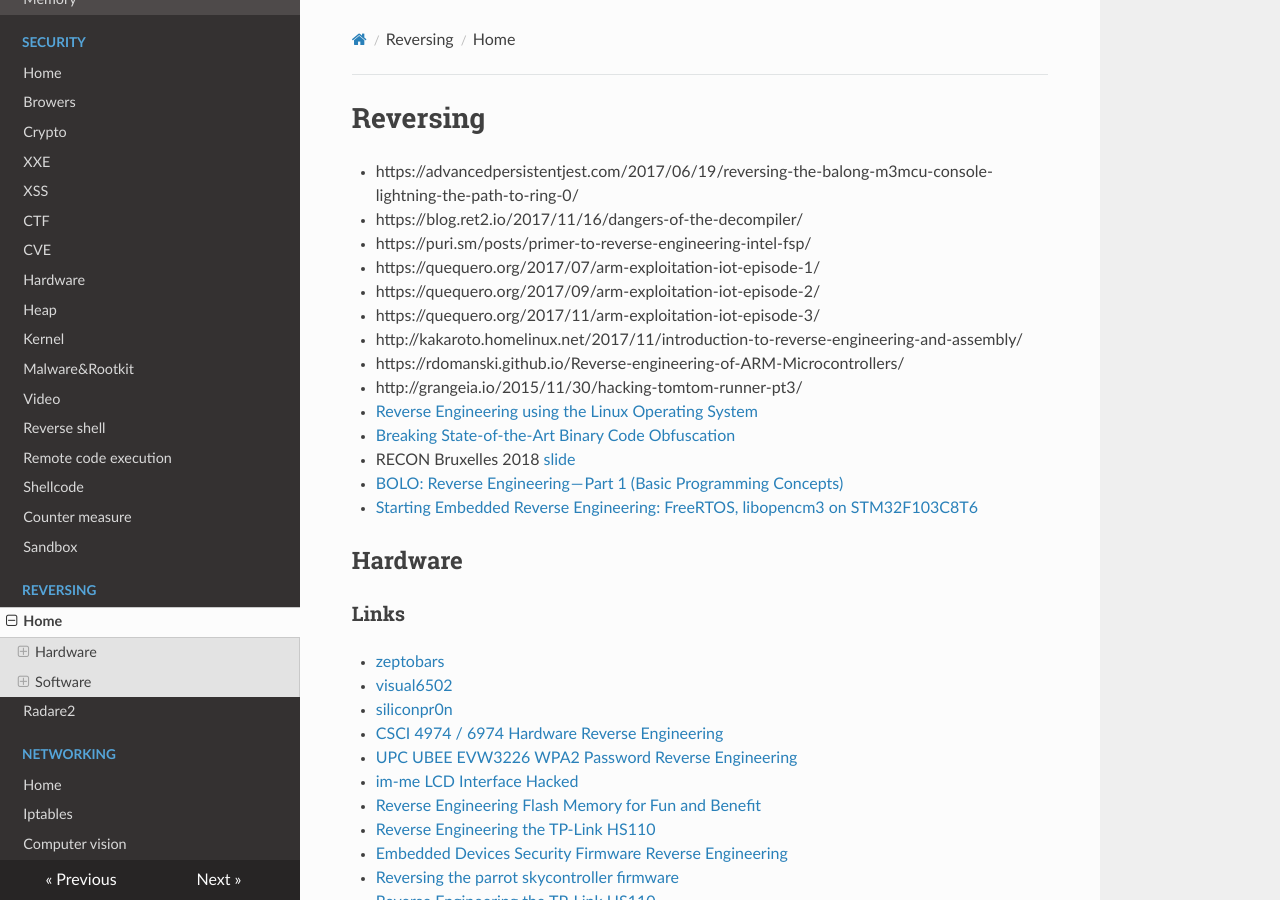
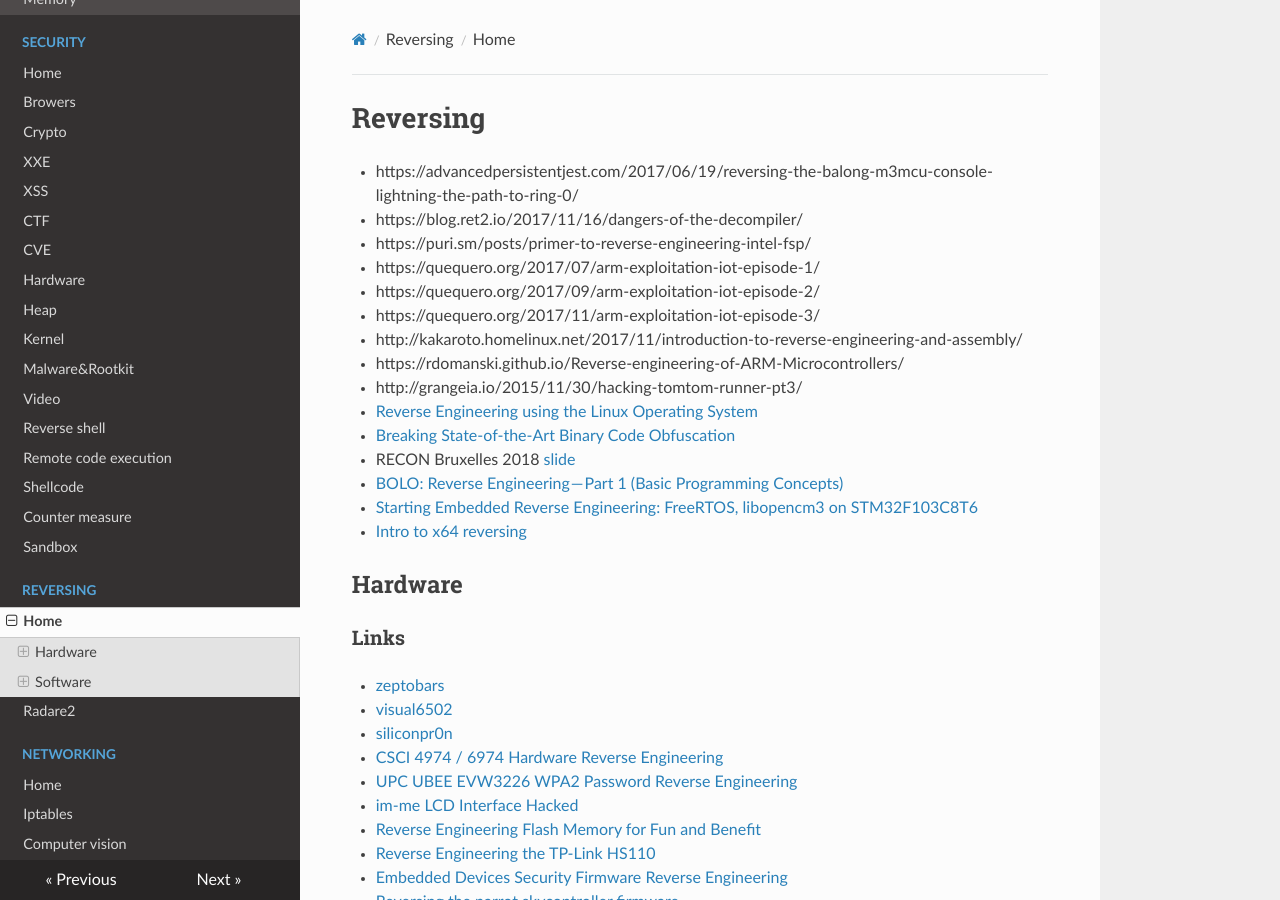
Before and after one commit to gipi/low-level, an MkDocs documentation site: the page built from docs/reversing/reversing.md, in a window 1280 px wide and 900 px high. Built offline with MkDocs 1.6.1, drawn with Linux system fonts in a browser that asks for light colours; nearby versions of some CDN libraries; old or Windows-style settings are respelled for this version of MkDocs.

Commit message:
Update reversing.md

```diff
--- a/docs/reversing/reversing.md
+++ b/docs/reversing/reversing.md
@@ -14,6 +14,7 @@
  - RECON Bruxelles 2018 [slide](https://recon.cx/2018/brussels/slides/)
  - [BOLO: Reverse Engineering — Part 1 (Basic Programming Concepts)](https://medium.com/@danielabloom/bolo-reverse-engineering-part-1-basic-programming-concepts-f88b233c63b7)
  - [Starting Embedded Reverse Engineering: FreeRTOS, libopencm3 on STM32F103C8T6](https://blog.3or.de/starting-embedded-reverse-engineering-freertos-libopencm3-on-stm32f103c8t6.html)
+ - [Intro to x64 reversing](https://pdfs.semanticscholar.org/presentation/a653/8fe41866bc0937f3aaaeb7f16f2be72f2369.pdf)
 
 ## Hardware
 
```
